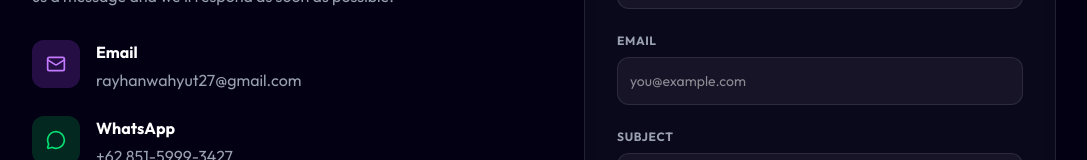
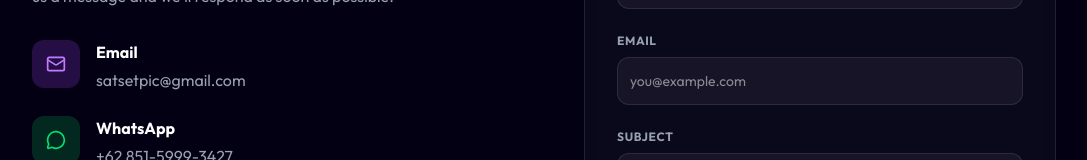
Before and after one commit to raytqr/photo-pick, a Next.js app: page /contact in a window 1280 px wide. Shown: the part 232-392 px from the top of the page, without its empty margins (96-1183 px from the left). Built offline with nearby package versions, Linux system fonts and the light colour scheme.

Commit message:
chore: update contact email to satsetpic@gmail.com

```diff
--- a/src/app/contact/page.tsx
+++ b/src/app/contact/page.tsx
@@ -44,8 +44,8 @@
                                 </div>
                                 <div>
                                     <h3 className="font-bold mb-1">Email</h3>
-                                    <a href="mailto:rayhanwahyut27@gmail.com" className="text-gray-400 hover:text-white transition-colors">
-                                        rayhanwahyut27@gmail.com
+                                    <a href="mailto:satsetpic@gmail.com" className="text-gray-400 hover:text-white transition-colors">
+                                        satsetpic@gmail.com
                                     </a>
                                 </div>
                             </div>
```
